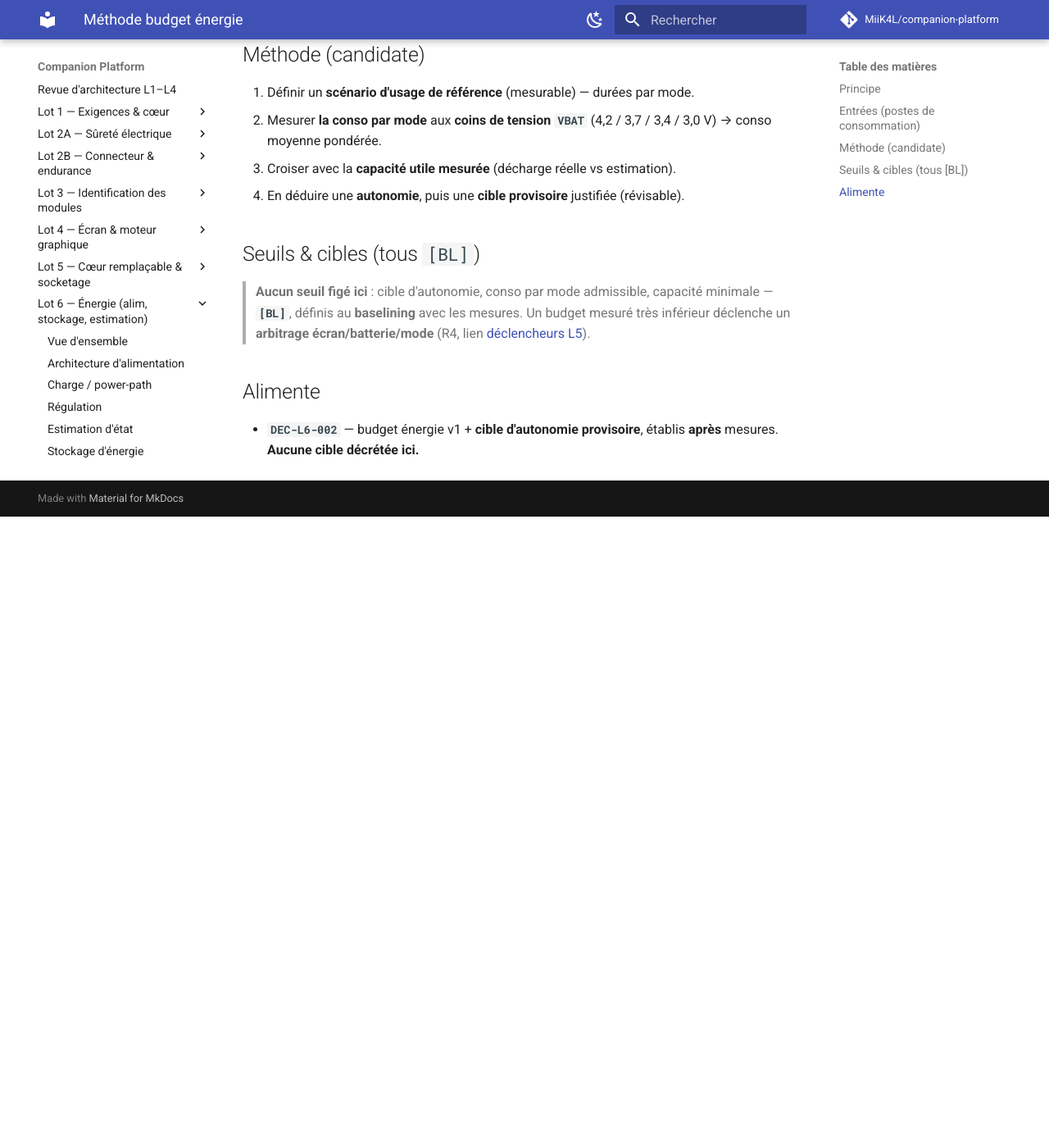
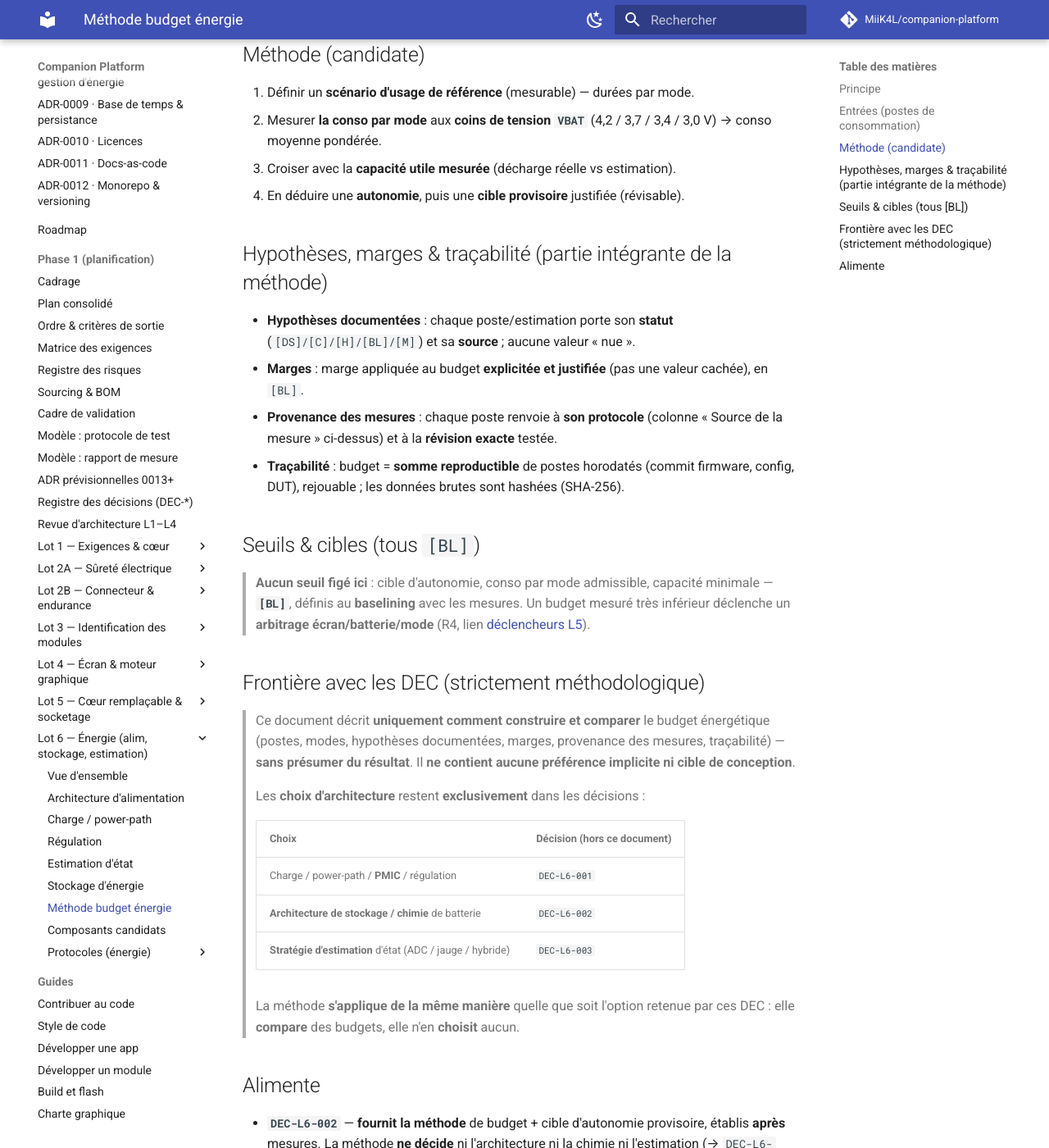
Before and after one commit to MiiK4L/companion-platform, an MkDocs documentation site: the page built from docs/phase-1/lot-6/energy-budget-method.md, in a window 1280 px wide and 1400 px high, scrolled down 857 px. Shown: the whole window at 82% size. Built offline with MkDocs 1.6.1 and Material for MkDocs 9.7.7, drawn with Linux system fonts in a browser that asks for light colours; comment, search, counter and statistics services are not loaded; before the commit the page ends 1487 px from its top, so only the background shows below that.

Commit message:
docs(phase-1): lot 6 — frontière méthode budget vs DEC explicite
Rend explicite que energy-budget-method.md reste strictement une méthode
de calcul et de traçabilité : ajoute une section hypothèses/marges/
provenance/traçabilité et une section frontière avec les DEC précisant
que les choix d'architecture (charge/PMIC, stockage/chimie, estimation
d'état) appartiennent exclusivement à DEC-L6-001/002/003. La méthode
compare des budgets sans en choisir aucun ni porter de préférence
implicite ou de cible de conception.

```diff
--- a/docs/phase-1/lot-6/energy-budget-method.md
+++ b/docs/phase-1/lot-6/energy-budget-method.md
@@ -36,6 +36,17 @@
 3. Croiser avec la **capacité utile mesurée** (décharge réelle vs estimation).
 4. En déduire une **autonomie**, puis une **cible provisoire** justifiée (révisable).
 
+## Hypothèses, marges & traçabilité (partie intégrante de la méthode)
+
+- **Hypothèses documentées** : chaque poste/estimation porte son **statut**
+  (`[DS]/[C]/[H]/[BL]/[M]`) et sa **source** ; aucune valeur « nue ».
+- **Marges** : marge appliquée au budget **explicitée et justifiée** (pas une
+  valeur cachée), en `[BL]`.
+- **Provenance des mesures** : chaque poste renvoie à **son protocole** (colonne
+  « Source de la mesure » ci-dessus) et à la **révision exacte** testée.
+- **Traçabilité** : budget = **somme reproductible** de postes horodatés (commit
+  firmware, config, DUT), rejouable ; les données brutes sont hashées (SHA-256).
+
 ## Seuils & cibles (tous `[BL]`)
 
 > **Aucun seuil figé ici** : cible d'autonomie, conso par mode admissible, capacité
@@ -43,7 +54,27 @@
 > mesuré très inférieur déclenche un **arbitrage écran/batterie/mode** (R4, lien
 > [déclencheurs L5](../lot-5/arbitration-triggers.md)).
 
+## Frontière avec les DEC (strictement méthodologique)
+
+> Ce document décrit **uniquement comment construire et comparer** le budget
+> énergétique (postes, modes, hypothèses documentées, marges, provenance des
+> mesures, traçabilité) — **sans présumer du résultat**. Il **ne contient aucune
+> préférence implicite ni cible de conception**.
+>
+> Les **choix d'architecture** restent **exclusivement** dans les décisions :
+>
+> | Choix | Décision (hors ce document) |
+> |-------|-----------------------------|
+> | Charge / power-path / **PMIC** / régulation | `DEC-L6-001` |
+> | **Architecture de stockage / chimie** de batterie | `DEC-L6-002` |
+> | **Stratégie d'estimation** d'état (ADC / jauge / hybride) | `DEC-L6-003` |
+>
+> La méthode **s'applique de la même manière** quelle que soit l'option retenue par
+> ces DEC : elle **compare** des budgets, elle n'en **choisit** aucun.
+
 ## Alimente
 
-- **`DEC-L6-002`** — budget énergie v1 + **cible d'autonomie provisoire**, établis
-  **après** mesures. **Aucune cible décrétée ici.**
+- **`DEC-L6-002`** — **fournit la méthode** de budget + cible d'autonomie
+  provisoire, établis **après** mesures. La méthode **ne décide** ni l'architecture
+  ni la chimie ni l'estimation (→ `DEC-L6-001/002/003`). **Aucune cible décrétée
+  ici.**
```
